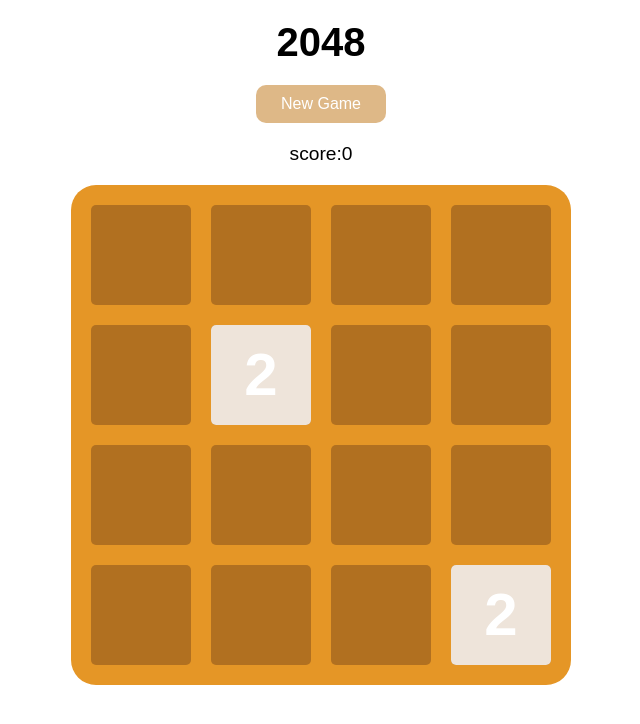
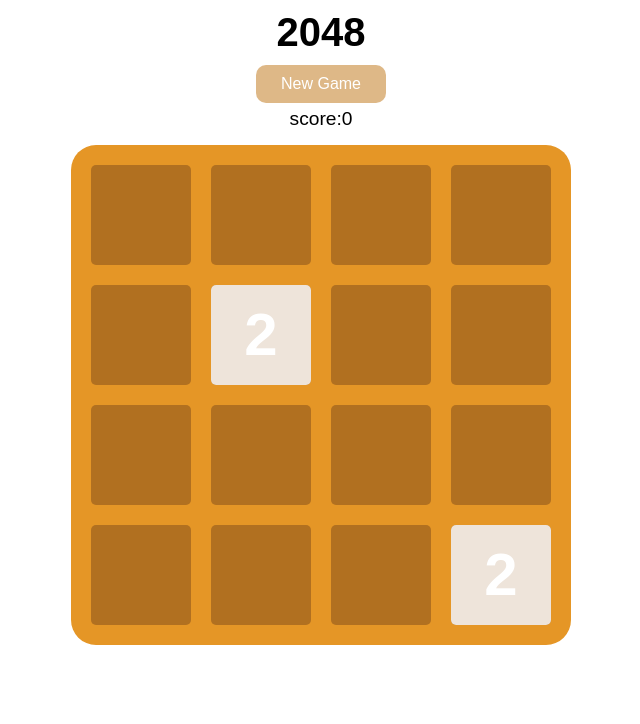
Before and after one commit to Taniffer/Taniffer.github.io, a plain HTML site: page index.html in a window 1280 px wide. Shown: the whole page, without its empty margins (319-959 px from the left). Drawn offline with Linux system fonts and the light colour scheme.

Commit message:
Update main.css

```diff
--- a/main.css
+++ b/main.css
@@ -9,7 +9,7 @@
     font-size: 40px;
     font-weight:bolder;
 
-    margin: 20px auto;
+    margin: 10px auto;
 
 }
 header #newgamebutton{
@@ -17,7 +17,7 @@
     background-color: burlywood;
     border-radius: 10px;
     display: block;
-    margin: 10px auto;
+    margin: 5px auto;
     padding: 10px 10px;
 
     font-family: Arial;
@@ -28,7 +28,7 @@
 header p {
     font-family: Arial;
     font-size: larger;
-    margin: 20px auto;
+    margin: 5px auto;
 }
 #newgamebutton:hover{
     background-color: tan;
```
